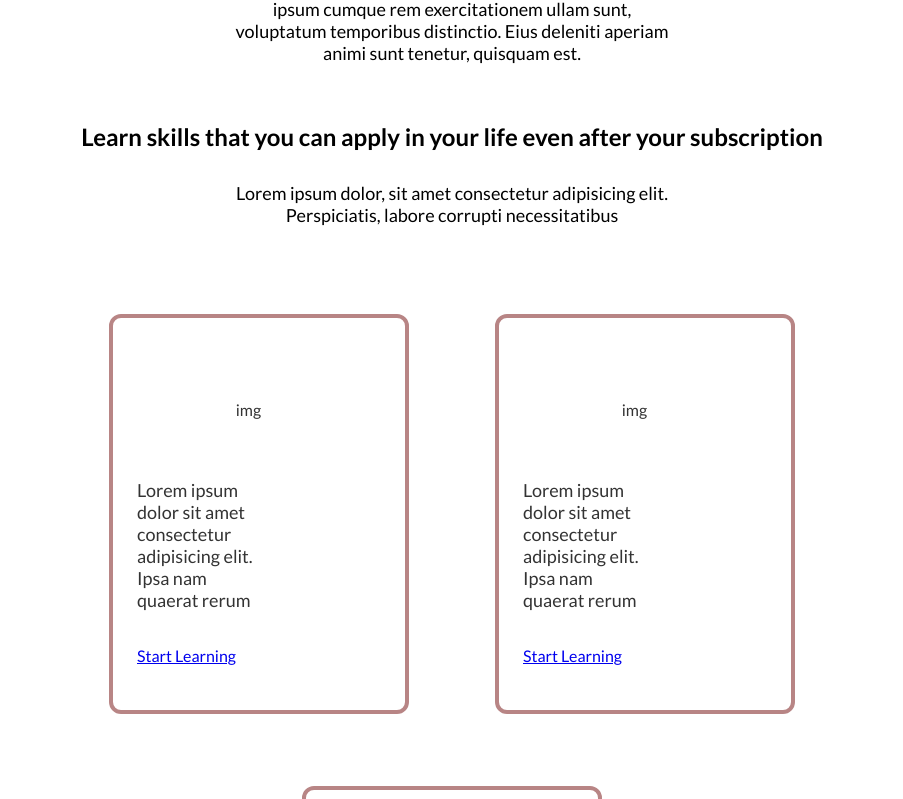
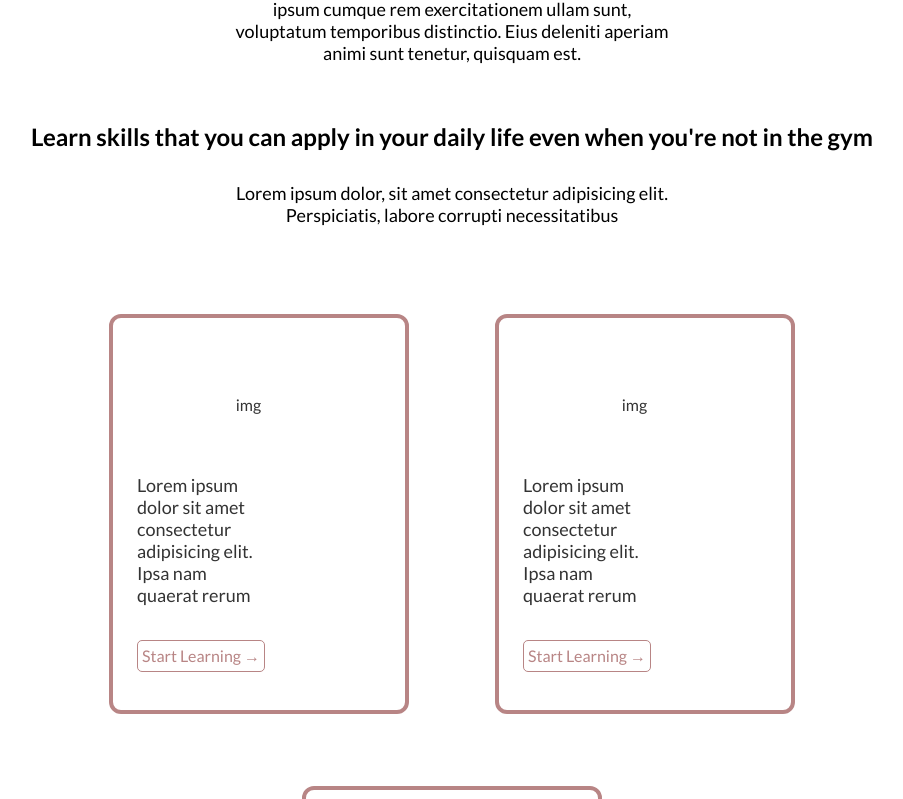
Before and after one commit to ian-afk/GYM_PROJECT_mern, a React (Vite) app in the folder frontend/: page / in a window 1280 px wide. Shown: the part 2061-2860 px from the top of the page, without its empty margins (188-1091 px from the left). Built offline with nearby package versions, Linux system fonts and the light colour scheme.

Commit message:
add right arrow in vision link and styling with hover effect

```diff
--- a/frontend/src/pages/Home/Main.jsx
+++ b/frontend/src/pages/Home/Main.jsx
@@ -97,8 +97,8 @@ export default function Main() {
           </div>
           <div>
             <h2>
-              Learn skills that you can apply in your life even after your
-              subscription
+              Learn skills that you can apply in your daily life even when
+              you&#39;re not in the gym
             </h2>
             <p>
               Lorem ipsum dolor, sit amet consectetur adipisicing elit.
@@ -112,7 +112,7 @@ export default function Main() {
                 Lorem ipsum dolor sit amet consectetur adipisicing elit. Ipsa
                 nam quaerat rerum
               </p>
-              <a href="#">Start Learning</a>
+              <a href="#">Start Learning &rarr;</a>
             </div>
             <div className={styles.cards}>
               <div>img</div>
@@ -120,7 +120,7 @@ export default function Main() {
                 Lorem ipsum dolor sit amet consectetur adipisicing elit. Ipsa
                 nam quaerat rerum
               </p>
-              <a href="#">Start Learning</a>
+              <a href="#">Start Learning &rarr;</a>
             </div>
             <div className={styles.cards}>
               <div>img</div>
@@ -128,7 +128,7 @@ export default function Main() {
                 Lorem ipsum dolor sit amet consectetur adipisicing elit. Ipsa
                 nam quaerat rerum
               </p>
-              <a href="#">Start Learning</a>
+              <a href="#">Start Learning &rarr;</a>
             </div>
           </div>
         </section>
--- a/frontend/src/pages/Home/Main.module.css
+++ b/frontend/src/pages/Home/Main.module.css
@@ -236,3 +236,16 @@
   display: flex;
   align-items: flex-start;
 }
+
+.vision .cards a {
+  text-decoration: none;
+  color: #b88585;
+  padding: 4px;
+  border-radius: 5px;
+  border: 1px solid #b88585;
+}
+
+.vision .cards a:hover {
+  background-color: #b88585;
+  color: white;
+}
```
